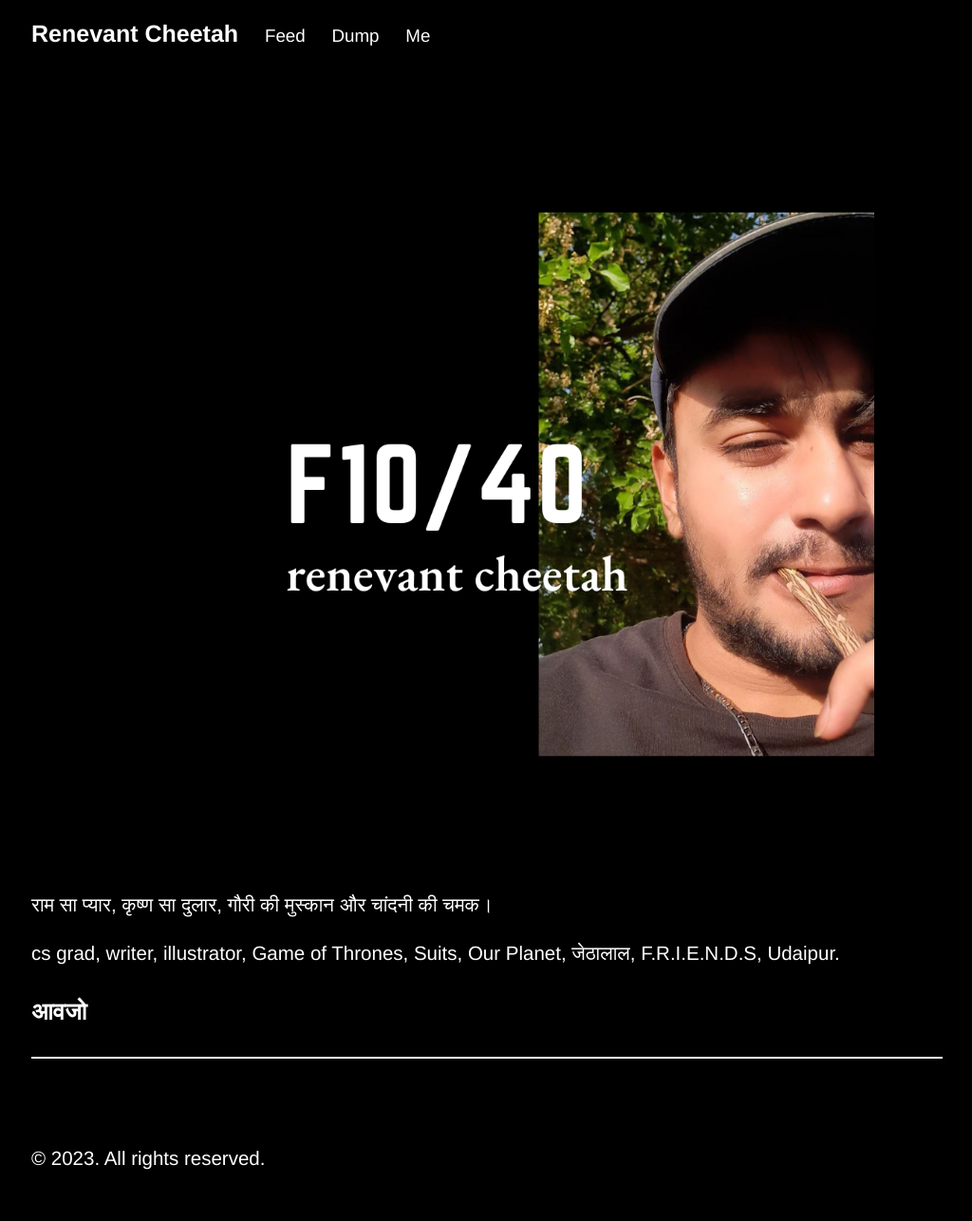
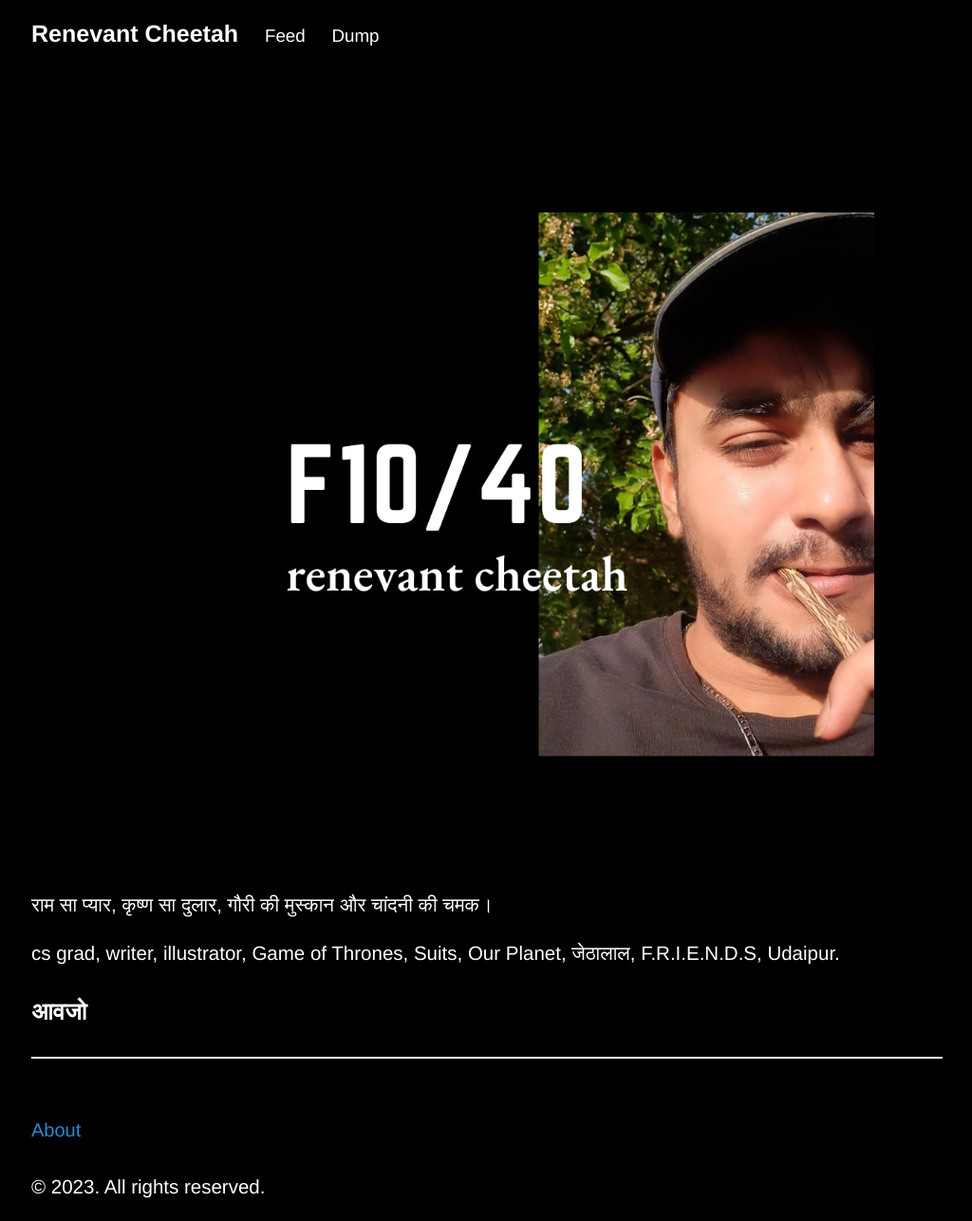
Before and after one commit to renevantcheetah/renevantcheetah.github.io, a Jekyll site: the page built from me.md, in a window 1280 px wide. Shown: the whole page at 95% size, without its empty margins (127-1151 px from the left). Built offline with Jekyll 4.4.1, drawn with Linux system fonts in a browser that asks for light colours; comment, search, counter and statistics services are not loaded; before the commit the page ends 1256 px from its top, so only the background shows below that.

```diff
--- a/_config.yml
+++ b/_config.yml
@@ -31,7 +31,7 @@ pages_list:
 
   Feed: '/feed/'
   Dump: '/categories/'
-  Me: '/me/'
+  # Me: '/me/'
 
 
   # Feed: '/atom.xml'
--- /dev/null
+++ b/_includes/footer.html
@@ -0,0 +1,7 @@
+<footer>
+    <!-- Other footer content goes here -->
+
+    <a href="https://renevantcheetah.github.io/me/" class="btn">About </a>
+    <!-- <a href="https://renevantcheetah.github.io/me/" class="btn">Contact | </a> -->
+
+</footer>
--- a/_layouts/default.html
+++ b/_layouts/default.html
@@ -22,9 +22,11 @@
       <br>
       <!-- {% include subscribe_page.html %} -->
 
+      {% include footer.html %}
       <br>
       <div class="footer">
         <p>
+          <!-- Include the footer.html file in it-->
           &copy; {{ site.time | date: '%Y' }}. All rights reserved.
         </p>
       </div>
--- a/public/css/poole.css
+++ b/public/css/poole.css
@@ -49,7 +49,7 @@ body {
 
 html {
   font-family: "Helvetica Neue", Helvetica, Arial, sans-serif;
-  font-size: 19px;
+  font-size: 18px;
   line-height: 1.5;
 }
 @media (min-width: 38rem) {
--- a/public/css/syntax.css
+++ b/public/css/syntax.css
@@ -70,8 +70,8 @@ img {
     margin: auto;
     display: block;
 
+
   }
-
   iframe {
     max-width:  100% !important;
     max-height: 100% !important;
```
Also changed, not shown: contact.md (added, +4 -0 lines), me.md (+1 -0 lines).
